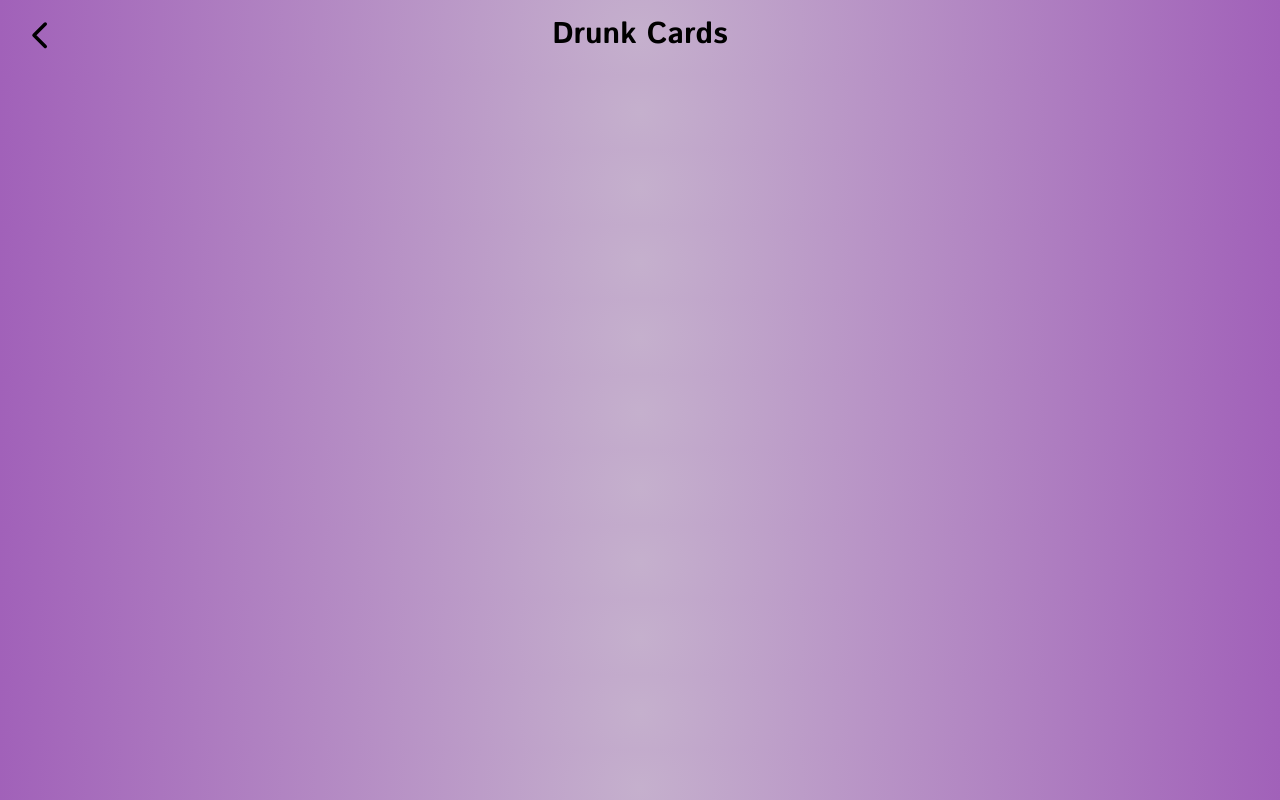
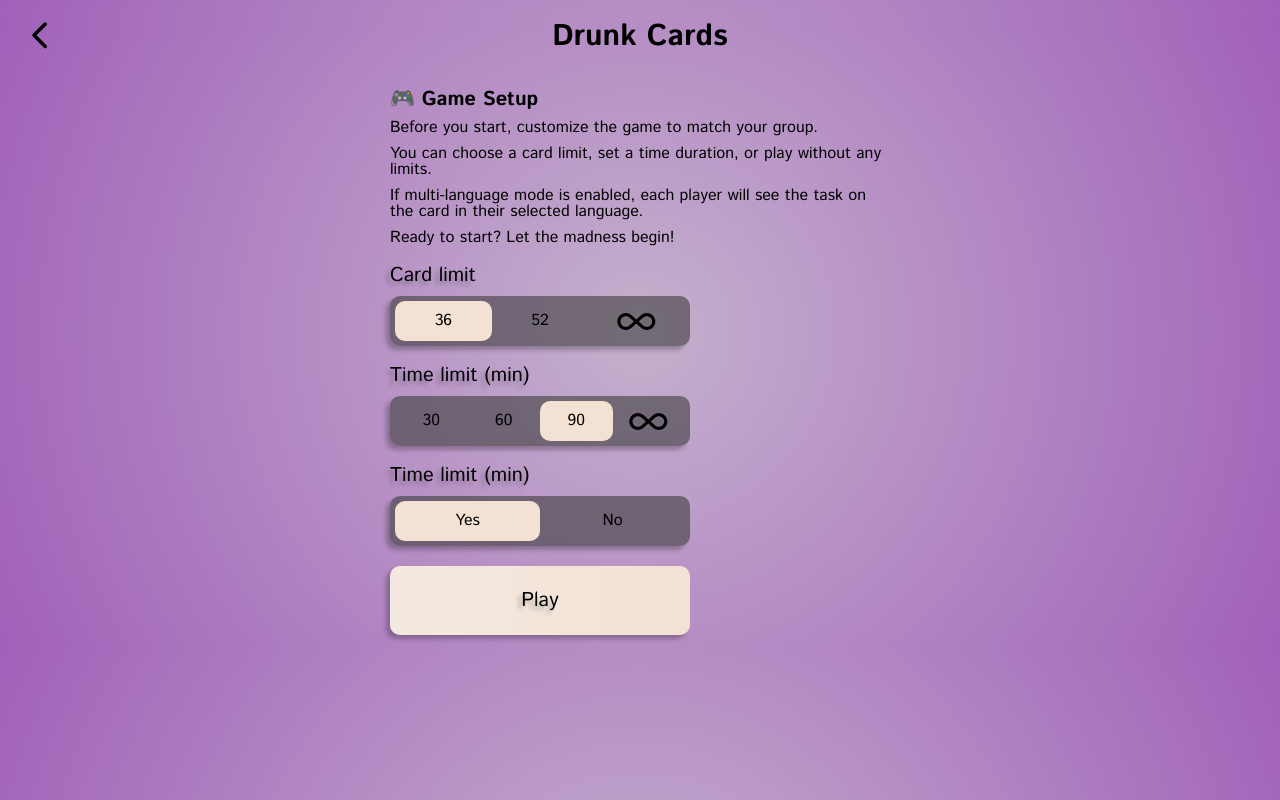
Before and after one commit to dranchukroma/drunkCards, a React (Vite) app: page /setup in a window 1280 px wide. Built offline with nearby package versions, Linux system fonts and the light colour scheme.

Commit message:
Setup screen has been created

```diff
--- a/src/i18n/en.ts
+++ b/src/i18n/en.ts
@@ -4,6 +4,16 @@ export const en = {
     playCTA: "Play",
     rulesCTA: "Rules",
     settingsCTA: "Settings",
+  },
+  setup: {
+    title: "🎮 Game Setup",
+    paragraphs: [
+      "Before you start, customize the game to match your group.",
+      "You can choose a card limit, set a time duration, or play without any limits.",
+      "If multi-language mode is enabled, each player will see the task on the card in their selected language.",
+      "Ready to start? Let the madness begin!"
+    ],
+    play: "Play",
   },
   pwa: {
     label:
--- a/src/i18n/pl.ts
+++ b/src/i18n/pl.ts
@@ -4,6 +4,16 @@ export const pl = {
     playCTA: "Graj",
     rulesCTA: "Zasady",
     settingsCTA: "Ustawienia",
+  },
+  setup: {
+    title: "🎮 Ustawienia gry",
+    paragraphs: [
+      "Zanim zaczniesz, dostosuj grę do swojej grupy.",
+      "Możesz ustawić limit kart, czas trwania gry lub grać bez ograniczeń.",
+      "Jeśli tryb wielojęzyczny jest włączony — każdy gracz zobaczy zadanie na karcie w wybranym języku.",
+      "Gotowi? Niech zacznie się szaleństwo!"
+    ],
+    play: "Graj",
   },
   pwa: {
     label:
--- a/src/i18n/types.ts
+++ b/src/i18n/types.ts
@@ -25,6 +25,11 @@ export type TranslationSchema = {
     rulesCTA: string;
     settingsCTA: string;
   };
+  setup: {
+    title: string;
+    paragraphs: string[];
+    play: string;
+  }
   pwa: PwaTranslationStructure;
   rules: {
     mainTitle: string;
--- a/src/i18n/uk.ts
+++ b/src/i18n/uk.ts
@@ -4,6 +4,16 @@ export const uk = {
     playCTA: "Грати",
     rulesCTA: "Правила",
     settingsCTA: "Налаштування",
+  },
+  setup: {
+    title: "🎮 Налаштування гри",
+    paragraphs: [
+      "Перш ніж почати, налаштуйте гру під свою компанію.",
+      "Ви можете встановити ліміт карт, обмеження часу або грати без обмежень.",
+      "Якщо ввімкнено багатомовний режим — кожен гравець бачитиме завдання на карті своєю мовою.",
+      "Готові почати? Хай почнеться безумство!",
+    ],
+    play: "Грати",
   },
   pwa: {
     label:
@@ -35,12 +45,12 @@ export const uk = {
     },
   },
   rules: {
-    mainTitle: '🎴Правила гри',
+    mainTitle: "🎴Правила гри",
     goal: {
       title: "🌬️ Мета:",
       paragraphs: [
-        "Тягни карти, виконуй інструкції і спробуй вижити до кінця (якщо він є)."
-      ]
+        "Тягни карти, виконуй інструкції і спробуй вижити до кінця (якщо він є).",
+      ],
     },
     howToPlay: {
       title: "🔷 Як грати:",
@@ -48,30 +58,27 @@ export const uk = {
         "Під час свого ходу тягни одну карту з колоди.",
         "Виконай дію, написану на карті.",
         "Потім скинь карту — твій хід завершено.",
-        "Наступний гравець тягне карту, і гра триває."
-      ]
+        "Наступний гравець тягне карту, і гра триває.",
+      ],
     },
     gameModes: {
       title: "🔄 Режими гри:",
       paragraphs: [
         "Безкінечна колода — карти можуть повторюватися без обмежень.",
         "36 карт — класична коротка колода (від 6 до туза).",
-        "52 карти — повна стандартна колода."
-      ]
+        "52 карти — повна стандартна колода.",
+      ],
     },
     gameDuration: {
       title: "⏰ Тривалість гри:",
       paragraphs: [
         "Без обмежень — грай скільки завгодно.",
-        "Користувацький час — встанови тривалість до початку гри."
-      ]
+        "Користувацький час — встанови тривалість до початку гри.",
+      ],
     },
     footer: {
-      lines: [
-        "Нехай почнеться хаос.",
-        "Чи зможеш дійти до кінця?"
-      ]
-    }
+      lines: ["Нехай почнеться хаос.", "Чи зможеш дійти до кінця?"],
+    },
   },
   settings: {
     cardLimit: "Ліміт карт",
@@ -86,8 +93,8 @@ export const uk = {
     background: "Тема",
     backgroundTooltip: "Виберіть тему для гри.",
     backgroundSonner: {
-      sonnerText: 'Оновіть сторінку, щоб побачити всі зміни!',
-      buttonLabel: 'Оновити',
+      sonnerText: "Оновіть сторінку, щоб побачити всі зміни!",
+      buttonLabel: "Оновити",
     },
     multiLanguage: "Багато мовність",
     multiLanguageTooltip: "Дозволяє гравцям змінювати мову правил під час гри.",
--- a/src/screens/GameSetup/GameSetup.styled.ts
+++ b/src/screens/GameSetup/GameSetup.styled.ts
@@ -1,6 +1,37 @@
 import styled from "styled-components";
 import theme from "@styles/theme";
+import ScreenWrapper from "@components/ScreenWrapper";
+import MenuButton from "@components/Buttons/MenuButton";
 
-export const Wrapper = styled.div`
-    width: ${theme}
-`
+export const SetUpWrapper = styled(ScreenWrapper)<{ $color: string }>`
+  color: ${({ $color }) => $color};
+`;
+
+export const Title = styled.h2`
+  font-weight: ${theme.fontWeight.bold};
+  font-size: ${theme.fontSize.mediumParagraf};
+  margin-bottom: 5px;
+  margin-top: 15px;
+`;
+
+export const Description = styled.p`
+  font-size: ${theme.fontSize.smallParagraf};
+  margin-top: 10px;
+`;
+
+export const ToggleLabel = styled.p<{ $shadows: string }>`
+  font-size: ${theme.fontSize.mediumParagraf};
+  text-shadow: ${({ $shadows }) => $shadows};
+  margin-bottom: 10px;
+
+`;
+
+export const ToggleGroupContainer = styled.div`
+    margin-top: 20px;
+`;
+
+export const PlayButton = styled(MenuButton)`
+  font-size: ${theme.fontSize.mediumParagraf};
+  width: 300px;
+  margin-top: 20px;
+`;
--- a/src/screens/GameSetup/index.tsx
+++ b/src/screens/GameSetup/index.tsx
@@ -1,23 +1,63 @@
-import { Wrapper } from "./GameSetup.styled";
+import { useLanguage } from "@providers/LanguageProvider";
+import { Description, PlayButton, SetUpWrapper, Title, ToggleGroupContainer, ToggleLabel } from "./GameSetup.styled";
 import { useNativeArrow } from "@providers/NativeArrowProvider";
-import { useEffect } from "react";
+import { useEffect, useMemo } from "react";
 import { useNavigate } from "react-router-dom";
+import { useSettings } from "@providers/SettingProvider";
+import ToggleButton from "@components/Toggle/ToggleButton";
+import { getToggletOptions } from "shared/utils/toggleOptions";
 
 type GameSetupProps = {
 
 }
 
-export function GameSetup({} : GameSetupProps){
+export function GameSetup({ }: GameSetupProps) {
     const navigate = useNavigate();
     const { show } = useNativeArrow();
+    const { translations } = useLanguage();
+    const { style, game, language } = useSettings();
 
-    useEffect(() => {
-        show(() => navigate(-1));
-    }, []);
+    const toggleOptions = useMemo(() => getToggletOptions(translations), [translations]);
+
+    useEffect(() => show(() => navigate(-1)), [navigate]);
     return (
-        <Wrapper>
-
-        </Wrapper>
+        <SetUpWrapper $color={style.appTheme.fontColor}>
+            <Title>{translations.setup.title}</Title>
+            {translations.setup.paragraphs.map((p, i) => <Description key={i}>{p}</Description>)}
+            <ToggleGroupContainer>
+                <ToggleLabel $shadows={style.appTheme.textShadow}>
+                    {translations.settings.cardLimit}
+                </ToggleLabel>
+                <ToggleButton
+                    options={toggleOptions.cardLimit}
+                    defaultOption={game.limitCards}
+                    onOptionChange={(option) => game.setLimitCards(option)}
+                />
+            </ToggleGroupContainer>
+            <ToggleGroupContainer>
+                <ToggleLabel $shadows={style.appTheme.textShadow}>
+                    {translations.settings.limitTime}
+                </ToggleLabel>
+                <ToggleButton
+                    options={toggleOptions.timeLimit}
+                    defaultOption={game.limitTime}
+                    onOptionChange={(option) => game.setLimitTime(option)}
+                />
+            </ToggleGroupContainer>
+            <ToggleGroupContainer>
+                <ToggleLabel $shadows={style.appTheme.textShadow}>
+                    {translations.settings.limitTime}
+                </ToggleLabel>
+                <ToggleButton
+                    options={toggleOptions.booleanOptions}
+                    defaultOption={language.multiLanguage}
+                    onOptionChange={(option) => language.setMultiLanguage(option)}
+                />
+            </ToggleGroupContainer >
+            <PlayButton onClick={() => navigate('/game')}>
+                {translations.setup.play}
+            </PlayButton>
+        </SetUpWrapper >
     )
 }
 
--- a/src/screens/Settings/index.tsx
+++ b/src/screens/Settings/index.tsx
@@ -7,7 +7,7 @@ import { useLanguage } from "@providers/LanguageProvider";
 import ToggleGroup from "./ToggleGroup";
 import ThemeToggle from "@components/Toggle/ThemeToggle";
 import { toast } from "sonner";
-import { getToggletOptions } from "./toggleOptions";
+import { getToggletOptions } from "../../shared/utils/toggleOptions";
 
 export function Settings() {
     const { audio, game, language, style } = useSettings()
```
Also changed, not shown: src/shared/utils/toggleOptions.tsx (renamed from src/screens/Settings/toggleOptions.tsx).
